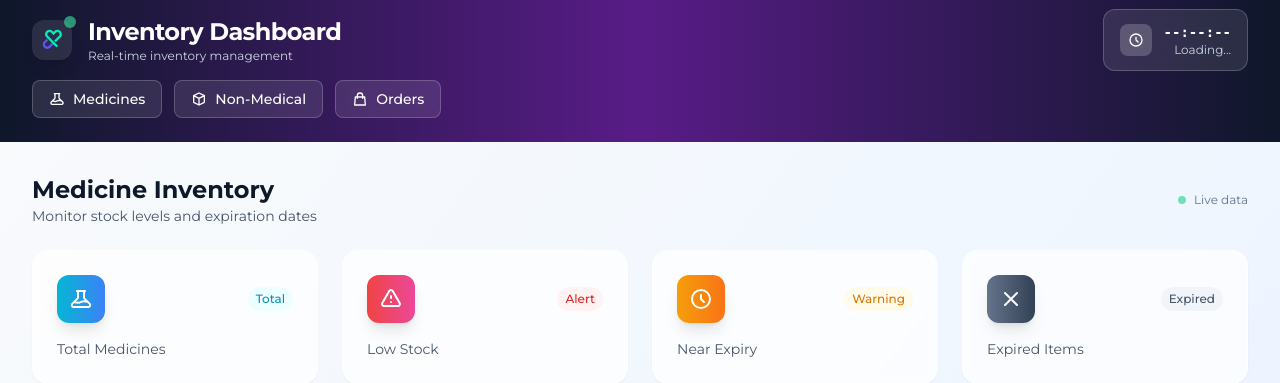
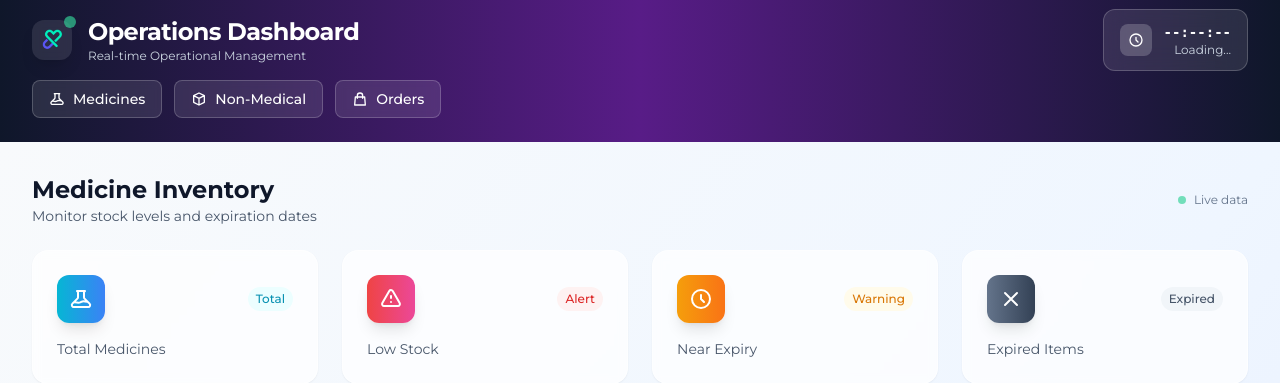
Before and after one commit to YOOSUF-HUB/Smart-Pharmacy-System, a Django app: template templates/Medicine_inventory/med_inventory_dash.html in a window 1280 px wide. Shown: the top 383 px of the page. Run offline with Django 5.2, Linux system fonts and the light colour scheme; the template is opened without the code that fills it, so the values that code supplies are empty; some libraries are stand-ins or nearby versions.

Commit message:
Add total orders count to dashboard context
Introduced a 'total_orders' variable in the med_inventory_dash view and passed it to the dashboard template. Also updated the dashboard header and description for improved clarity.

```diff
--- a/Medicine_inventory/views.py
+++ b/Medicine_inventory/views.py
@@ -323,12 +323,14 @@ def med_inventory_dash(request):
         pending_orders_count = Order.objects.filter(status='Pending').count()
         processing_orders_count = Order.objects.filter(status='Processing').count()
         total_orders_today = Order.objects.filter(created_at__date=today).count()
+        total_orders = Order.objects.count()
         recent_orders = Order.objects.all().order_by('-created_at')[:5]
     except ImportError:
         # Fallback if Order model not found
         pending_orders_count = 0
         processing_orders_count = 0
         total_orders_today = 0
+        total_orders = 0
         recent_orders = []
 
     category_data = Medicine.objects.values('category').annotate(count=Count('id')).order_by('-count')
@@ -370,6 +372,7 @@ def med_inventory_dash(request):
         'pending_orders_count': pending_orders_count,
         'processing_orders_count': processing_orders_count,
         'total_orders_today': total_orders_today,
+        'total_orders': total_orders,
         'recent_orders': recent_orders,
     }
     return render(request, 'Medicine_inventory/med_inventory_dash.html', context)
--- a/templates/Medicine_inventory/med_inventory_dash.html
+++ b/templates/Medicine_inventory/med_inventory_dash.html
@@ -77,8 +77,8 @@
           <div class="absolute -top-1 -right-1 w-2 h-2 sm:w-3 sm:h-3 bg-emerald-400 rounded-full animate-pulse"></div>
         </div>
         <div class="flex-1">
-          <h1 class="text-lg sm:text-2xl font-bold text-white tracking-tight">Inventory Dashboard</h1>
-          <p class="text-xs text-slate-300 hidden sm:block">Real-time inventory management</p>
+          <h1 class="text-lg sm:text-2xl font-bold text-white tracking-tight">Operations Dashboard</h1>
+          <p class="text-xs text-slate-300 hidden sm:block">Real-time Operational Management</p>
         </div>
       </div>
 
```
